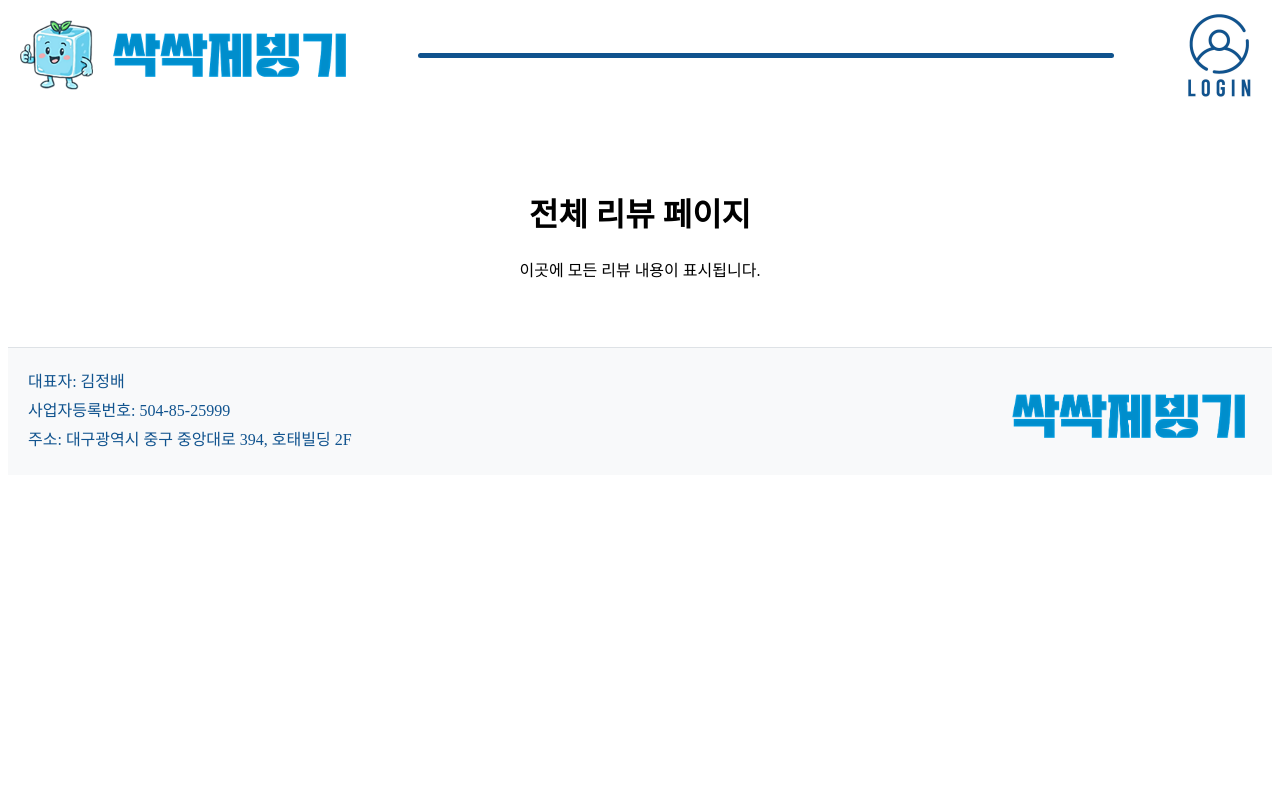
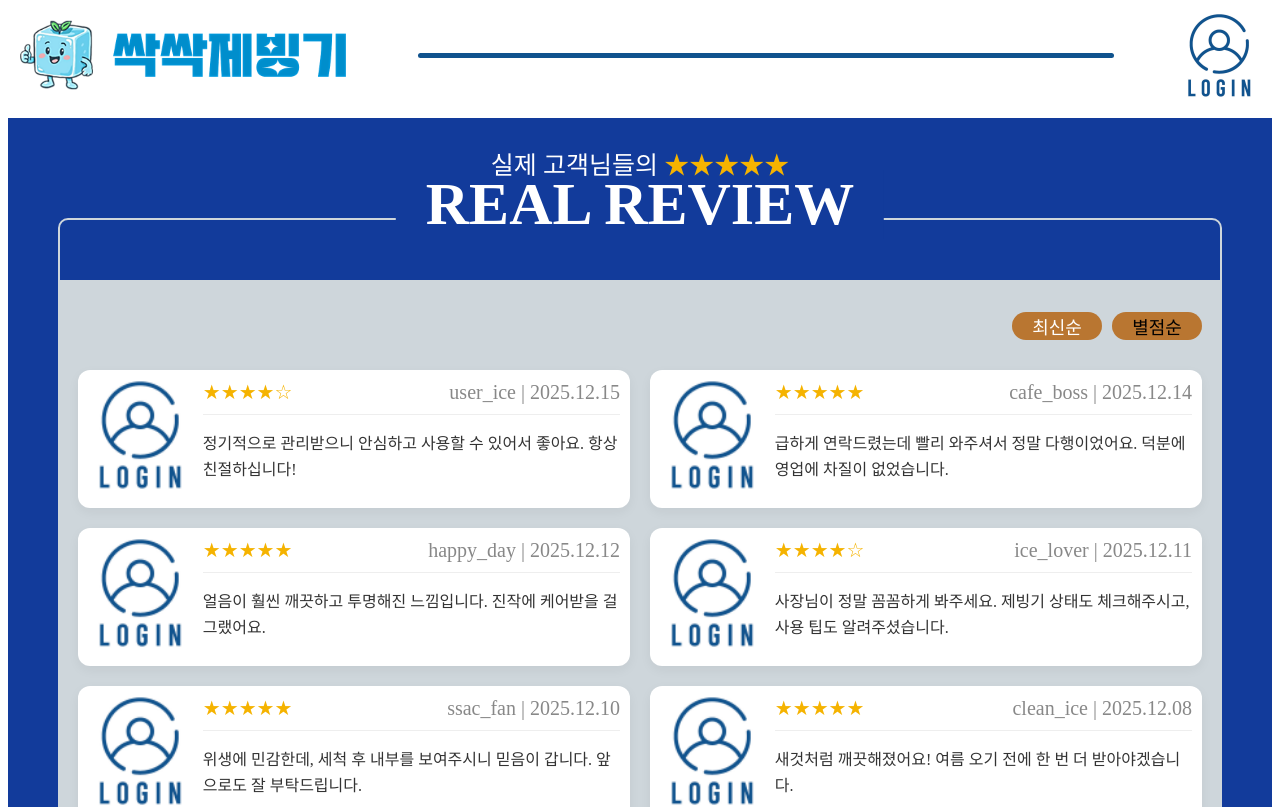
Before and after one commit to icemachine-green/icemachine_client, a React app: page /reviews in a window 1280 px wide. Shown: the top 807 px of the page. Built offline with nearby package versions, Linux system fonts and the light colour scheme; the HTML template or start-up script is replaced by a standard one.

Commit message:
251219 REVIEW_PAGE 작업 중

```diff
--- a/src/components/reviews/ReviewPage.css
+++ b/src/components/reviews/ReviewPage.css
@@ -1,4 +1,176 @@
 .review-page-container {
-  padding: 50px;
+  padding: 100px 50px;
   text-align: center;
+  background-color: #123b9b;
 }
+
+/* .review-page-head-container {
+  display: grid;
+} */
+.review-page-head-container {
+  position: relative;
+}
+
+/* .review-page-head-line {
+  border: 1px solid #fff;
+  border-top-left-radius: 10px;
+  border-top-right-radius: 10px;
+  height: 100px;
+  position: relative;
+} */
+.review-page-head-line {
+  position: relative;
+  height: 60px;
+  border: 2px solid #CED6DB;
+  border-top-left-radius: 10px;
+  border-top-right-radius: 10px;
+}
+
+/* .review-page-head-sub-container {
+  position: absolute;
+} */
+.review-page-head-sub-container {
+  position: absolute;
+  top: -75px;
+  left: 50%;
+  transform: translateX(-50%);
+  white-space: nowrap;
+  z-index: 2;
+}
+
+.review-page-head-stars {
+  color: #f5b300;
+  font-size: 25px;
+}
+
+.review-page-head-text {
+  color: #fff;
+  font-size: 25px;
+}
+
+/* .review-page-head-title {
+  box-sizing: border-box;
+  color: #fff;
+  background-color: #123b9b;
+  font-size: 90px;
+  position: absolute;
+} */
+.review-page-head-title {
+  position: absolute;
+  top: -50px;
+  left: 50%;
+  transform: translateX(-50%);
+  font-size: 60px;
+  font-weight: 700;
+  color: #fff;
+
+  /* ✅ 라인을 가리기 위한 핵심 */
+  background-color: #123b9b;
+  padding: 0 30px;
+  /* z-index: 2; */
+  white-space: nowrap;
+}
+
+.review-page-sort-container {
+  padding-top: 30px;
+  padding-right: 20px;
+  background-color: #CED6DB;
+  display: flex;
+  gap: 10px;
+  justify-content: flex-end;
+}
+
+.review-page-latest-btn {
+  cursor: pointer;
+  border: none;
+  border-radius: 20px;
+  background-color: #B97631;
+  font-size: 18px;
+  width: 90px;
+  color: #fff;
+}
+
+.review-page-rating-btn {
+  cursor: pointer;
+  border: none;
+  border-radius: 20px;
+  background-color: #B97631;
+  font-size: 18px;
+  width: 90px;
+}
+
+.review-page-box-container {
+  padding: 30px 20px;
+  background-color: #CED6DB;
+  display: grid;
+  grid-template-columns: repeat(2, 1fr);
+  gap: 20px;
+}
+
+.review-page-box {
+  background-color: white;
+  border-radius: 12px;
+  padding: 10px;
+  box-shadow: 0 4px 12px rgba(0, 0, 0, 0.05);
+  display: flex;
+  gap: 10px;
+  align-items: flex-start;
+}
+
+.review-page-image {
+  width: 110px;
+  height: 110px;
+  border-radius: 12px;
+  object-fit: cover;
+}
+
+.review-page-content {
+  text-align: left;
+  width: 100%;
+}
+
+.review-page-top {
+  display: flex;
+  justify-content: space-between;
+  align-items: center;
+  margin-bottom: 10px;
+}
+
+.review-page-stars {
+  color: #f5b300;
+  font-size: 20px;
+}
+
+.review-page-info {
+  color: #888;
+  font-size: 20px;
+}
+
+.review-page-underline {
+  border: 0;
+  height: 1px;
+  background-color: #eee;
+  margin: 0 0 15px 0;
+}
+
+.review-page-text {
+  font-size: 16px;
+  color: #333;
+  line-height: 1.6;
+}
+
+.review-page-more-btn-container {
+  padding-bottom: 30px;
+  background-color: #CED6DB;
+}
+
+.review-page-more-btn {
+  border: none;
+  border-radius: 40px;
+  background-color: #123b9b;
+  color: #fff;
+  font-size: 35px;
+  font-weight: 500;
+  width: 300px;
+  cursor: pointer;
+}
--- a/src/components/reviews/ReviewPage.jsx
+++ b/src/components/reviews/ReviewPage.jsx
@@ -1,11 +1,108 @@
 import React from 'react';
 import './ReviewPage.css';
+
+const reviewData = [
+  {
+    id: 1,
+    stars: "★★★★☆",
+    clientId: "user_ice",
+    date: "2025.12.15",
+    text: "정기적으로 관리받으니 안심하고 사용할 수 있어서 좋아요. 항상 친절하십니다!",
+    image: "/icons/login.png",
+  },
+  {
+    id: 2,
+    stars: "★★★★★",
+    clientId: "cafe_boss",
+    date: "2025.12.14",
+    text: "급하게 연락드렸는데 빨리 와주셔서 정말 다행이었어요. 덕분에 영업에 차질이 없었습니다.",
+    image: "/icons/login.png",
+  },
+  {
+    id: 3,
+    stars: "★★★★★",
+    clientId: "happy_day",
+    date: "2025.12.12",
+    text: "얼음이 훨씬 깨끗하고 투명해진 느낌입니다. 진작에 케어받을 걸 그랬어요.",
+    image: "/icons/login.png",
+  },
+  {
+    id: 4,
+    stars: "★★★★☆",
+    clientId: "ice_lover",
+    date: "2025.12.11",
+    text: "사장님이 정말 꼼꼼하게 봐주세요. 제빙기 상태도 체크해주시고, 사용 팁도 알려주셨습니다.",
+    image: "/icons/login.png",
+  },
+  {
+    id: 5,
+    stars: "★★★★★",
+    clientId: "ssac_fan",
+    date: "2025.12.10",
+    text: "위생에 민감한데, 세척 후 내부를 보여주시니 믿음이 갑니다. 앞으로도 잘 부탁드립니다.",
+    image: "/icons/login.png",
+  },
+  {
+    id: 6,
+    stars: "★★★★★",
+    clientId: "clean_ice",
+    date: "2025.12.08",
+    text: "새것처럼 깨끗해졌어요! 여름 오기 전에 한 번 더 받아야겠습니다.",
+    image: "/icons/login.png",
+  },
+];
 
 const ReviewPage = () => {
   return (
     <div className="review-page-container">
-      <h1>전체 리뷰 페이지</h1>
-      <p>이곳에 모든 리뷰 내용이 표시됩니다.</p>
+
+      <div className="review-page-head-container">
+        <div className="review-page-head-line">
+            <div className="review-page-head-sub-container">
+              <span className="review-page-head-text">실제 고객님들의 </span>
+              <span className="review-page-head-stars">★★★★★</span>
+            </div>
+            <span className="review-page-head-title">REAL REVIEW</span>
+        </div>
+      </div>
+      {/* <div className="review-page-head-container">
+        <div className="review-page-head-sub-container">
+          <span className="review-page-head-text">실제 고객님들의 </span>
+          <span className="review-page-head-stars">★★★★★</span>
+        </div>
+        <span className="review-page-head-title">REAL REVIEW</span>
+      </div>
+      <div className="review-page-head-line"></div> */}
+      <div className="review-page-sort-container">
+        <button className="review-page-latest-btn">최신순</button>
+        <button className="review-page-rating-btn">별점순</button>
+      </div>
+      <div className="review-page-box-container">
+        {reviewData.map((review) => (
+            <div key={review.id} className="review-page-box">
+              <img
+                src={review.image}
+                alt="review"
+                className="review-page-image"
+              />
+              <div className="review-page-content">
+                <div className="review-page-top">
+                  <span className="review-page-stars">
+                    {review.stars}
+                  </span>
+                  <span className="review-page-info">
+                    {review.clientId} | {review.date}
+                  </span>
+                </div>
+                <hr className="review-page-underline" />
+                <p className="review-page-text">{review.text}</p>
+              </div>
+            </div>
+          ))}
+      </div>
+      <div className="review-page-more-btn-container">
+        <button className="review-page-more-btn">더 보기</button>
+      </div>
     </div>
   );
 };
```
